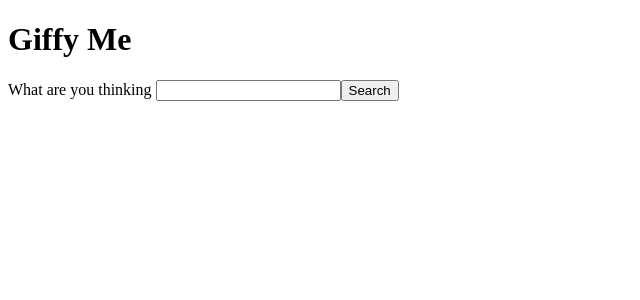
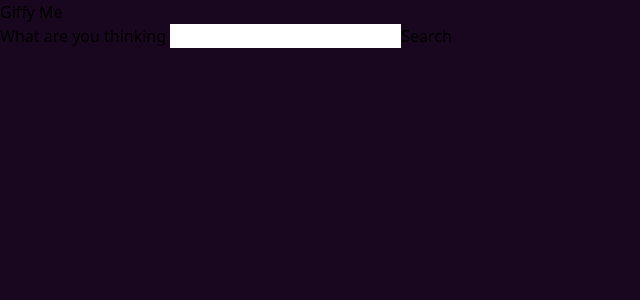
Before and after one commit to pxnditxyr/giffy-me, a React (Vite) app: page / in a window 1280 px wide. Shown: the top 300 px of the page, without its empty margins (0-640 px from the left). Built offline with nearby package versions, Linux system fonts and the light colour scheme.

Commit message:
style: Added tailwindcss and configurated

```diff
--- a/package.json
+++ b/package.json
@@ -16,6 +16,9 @@
         "@types/react": "^18.0.15",
         "@types/react-dom": "^18.0.6",
         "@vitejs/plugin-react": "^2.0.0",
+        "autoprefixer": "^10.4.7",
+        "postcss": "^8.4.14",
+        "tailwindcss": "^3.1.6",
         "typescript": "^4.6.4",
         "vite": "^3.0.0"
     }
--- /dev/null
+++ b/postcss.config.cjs
@@ -0,0 +1,6 @@
+module.exports = {
+  plugins: {
+    tailwindcss: {},
+    autoprefixer: {},
+  },
+}
--- /dev/null
+++ b/src/index.css
@@ -0,0 +1,7 @@
+@tailwind base;
+@tailwind components;
+@tailwind utilities;
+
+body {
+    background-color: #19061f;
+}
--- a/src/main.tsx
+++ b/src/main.tsx
@@ -2,6 +2,8 @@
 import { createRoot } from 'react-dom/client';
 
 import { GiffyMe } from './giffy-me/GiffyMe';
+
+import './index.css';
 
 createRoot( document.getElementById( 'root' )! ).render(
     <StrictMode>
--- /dev/null
+++ b/tailwind.config.cjs
@@ -0,0 +1,10 @@
+/** @type {import('tailwindcss').Config} */
+module.exports = {
+    content: [
+        "./src/**/*.{js,jsx,ts,tsx}",
+    ],
+    theme: {
+        extend: {},
+    },
+    plugins: [],
+}
```
